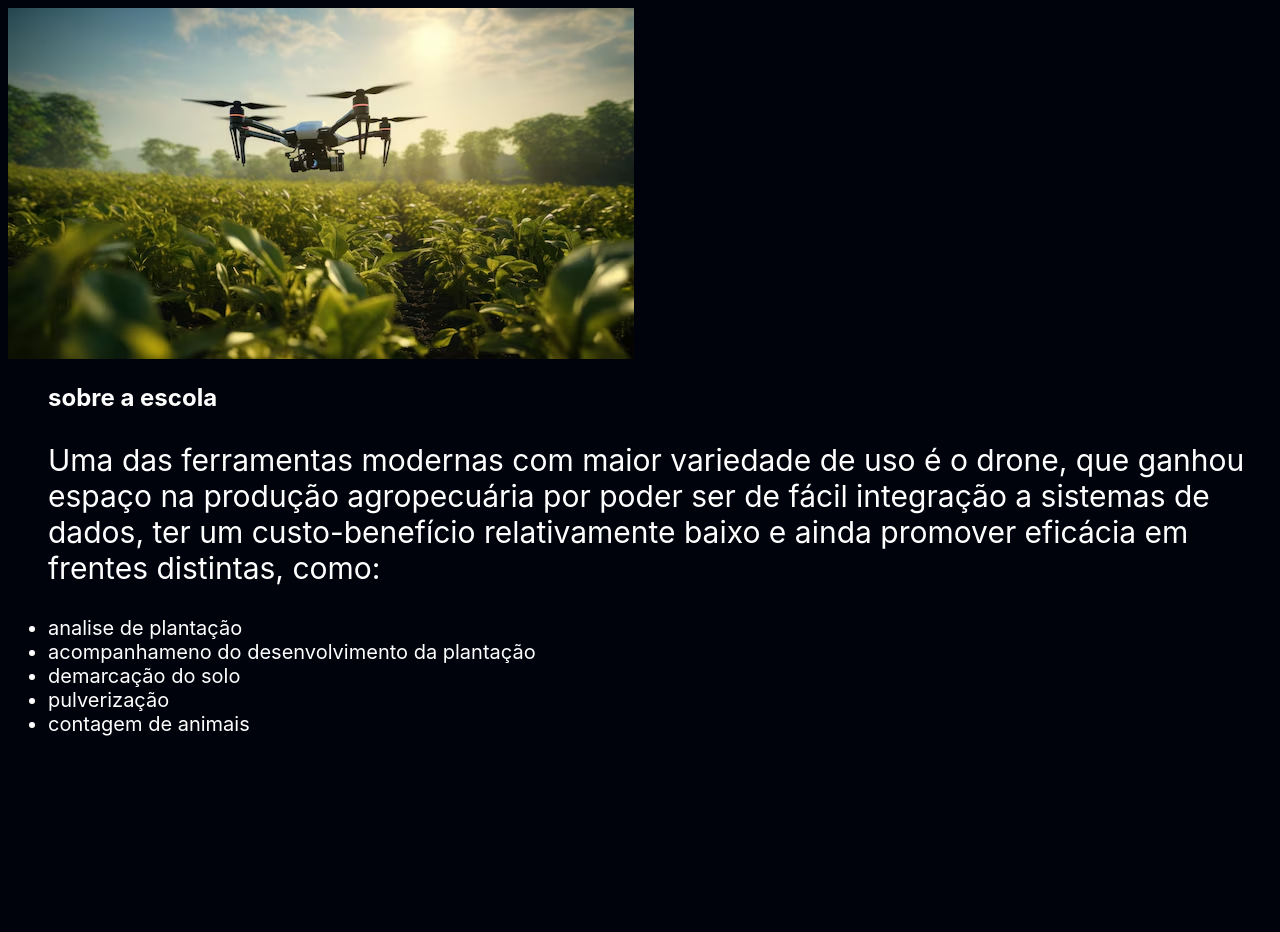
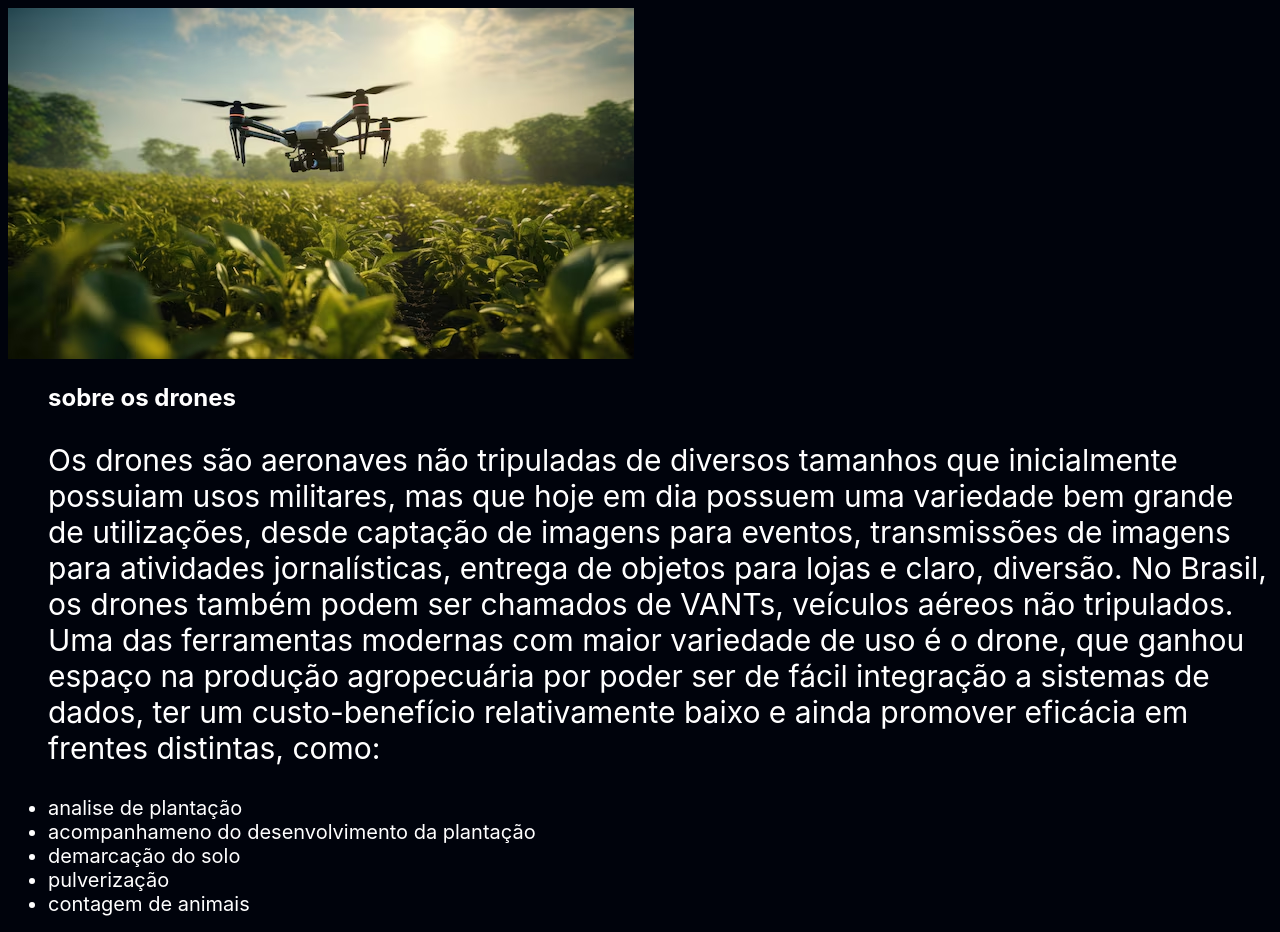
Before and after one commit to borbinhajr/agrinho2024, a plain HTML site: page index.html in a window 1280 px wide. Before the commit the page ends 800 px from the top, so only its background shows below. Drawn offline with Linux system fonts and the light colour scheme.

Commit message:
02/072024

```diff
--- a/index.html
+++ b/index.html
@@ -11,8 +11,8 @@
     <header class="cabeçalho">
         <img class="cabeçalho-imagem" src="drone 1.avif" alt="">
     <ul class="cabeçalho lista">
-        <h2 class="escola-titulo">sobre a escola</h2>
-        <p class="escola-texto-um">Uma das ferramentas modernas com maior variedade de uso é o drone, que ganhou espaço na produção agropecuária por poder ser de fácil integração a sistemas de dados, ter um custo-benefício relativamente baixo e ainda promover eficácia em frentes distintas, como: </p>
+        <h2 class="escola-titulo">sobre os drones</h2>
+        <p class="escola-texto-um">Os drones são aeronaves não tripuladas de diversos tamanhos que inicialmente possuiam usos militares, mas que hoje em dia possuem uma variedade bem grande de utilizações, desde captação de imagens para eventos, transmissões de imagens para atividades jornalísticas, entrega de objetos para lojas e claro, diversão. No Brasil, os drones também podem ser chamados de VANTs, veículos aéreos não tripulados. Uma das ferramentas modernas com maior variedade de uso é o drone, que ganhou espaço na produção agropecuária por poder ser de fácil integração a sistemas de dados, ter um custo-benefício relativamente baixo e ainda promover eficácia em frentes distintas, como: </p>
         <li class="cabeçalho-lista-item">analise de plantação</li>
         <li class="cabeçalho-lista-item">acompanhameno do desenvolvimento da plantação</li>
         <li class="cabeçalho-lista-item">demarcação do solo</li>
```
Also changed, not shown: —-Imagem-CanvaReproducao-11.webp (added).
